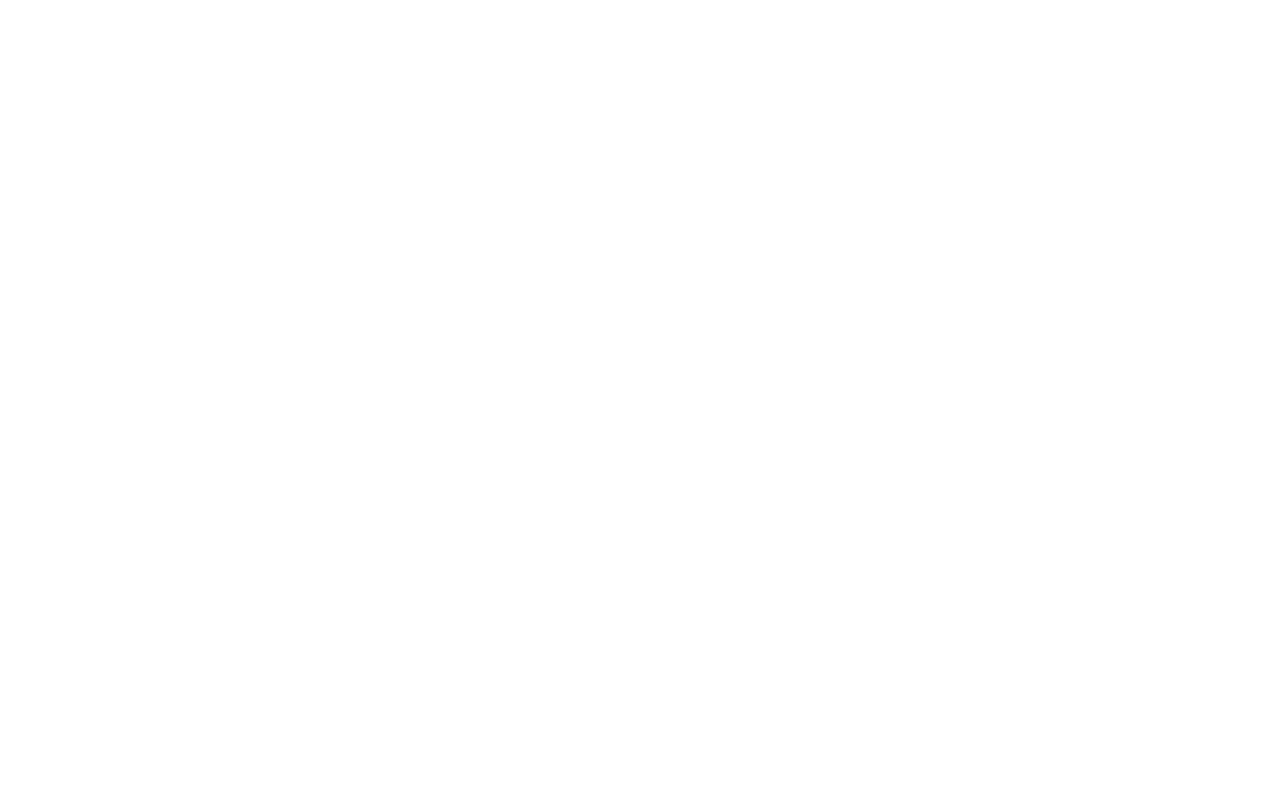
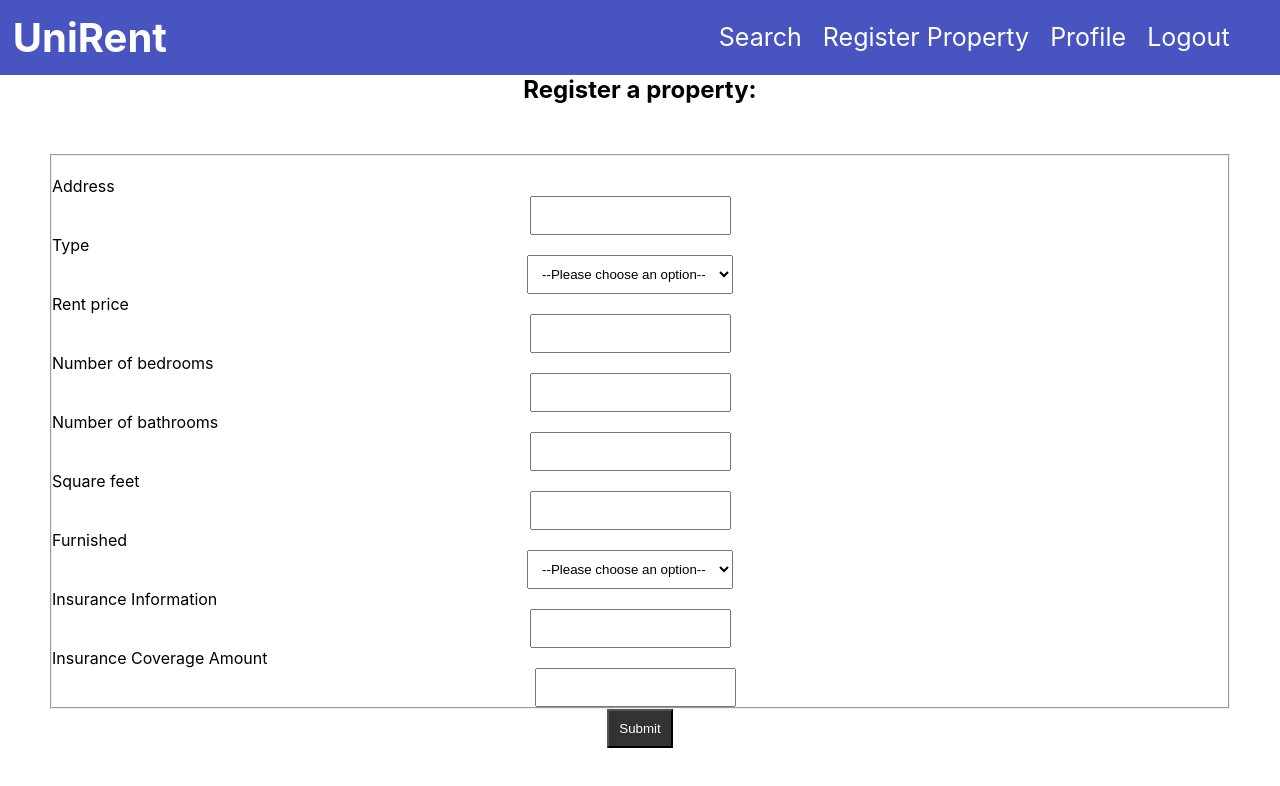
Before and after one commit to lukesno/cpsc-471, a React (Create React App) app in the folder Client/: page /register-property in a window 1280 px wide. Before the commit this address had no page. Shown: the top 786 px of the page. Built offline with nearby package versions, Linux system fonts and the light colour scheme.

Commit message:
property registration

```diff
--- a/Client/src/App.js
+++ b/Client/src/App.js
@@ -10,10 +10,9 @@
 import Search from './Pages/Search';
 import UserRegistration from './Pages/UserRegistration';
 import PropertyView from './Pages/PropertyView';
+import PropertyRegistration from './Pages/PropertyRegistration';
 
 function App() {
-
-  // sample data to display search results
 
   return (
     <BrowserRouter>
@@ -24,6 +23,7 @@
             <Route exact path="/profile" element={<div><Navbar/><Profile/></div>}/>
             <Route exact path="/register" element={<div><UserRegistration/></div>}/>
             <Route exact path="/search/property" element={<div><Navbar/><PropertyView /></div>}/>
+            <Route exact path="/register-property" element={<div><Navbar/><PropertyRegistration/></div>}/>
           </Routes>
       </div>
     </BrowserRouter>
--- a/Client/src/Components/Navbar.js
+++ b/Client/src/Components/Navbar.js
@@ -6,8 +6,9 @@
         <nav className="Navbar">
             <h1>UniRent</h1>
             <div className="links">
-                <Link to="/search">Search</Link>
-                <Link to="/profile">Profile</Link>
+                <Link to="/search">Search&nbsp;&nbsp;&nbsp;</Link>
+                <Link to="/register-property">Register Property&nbsp;&nbsp;&nbsp;</Link>
+                <Link to="/profile">Profile&nbsp;&nbsp;&nbsp;</Link>
                 <Link to="/">Logout</Link>
             </div>
         </nav>
--- a/Client/src/Pages/PropertyRegistration.css
+++ /dev/null
@@ -1 +0,0 @@
-@import url("https://fonts.googleapis.com/css2?family=Archivo&display=swap%22");
--- a/Client/src/Pages/PropertyRegistration.js
+++ b/Client/src/Pages/PropertyRegistration.js
@@ -1,4 +1,3 @@
-import './PropertyRegistration.css';
 import { useState } from 'react';
 
 export default function PropertyRegistration() {
@@ -22,7 +21,7 @@
     }
 
     return (
-        <div className="wrapper">
+        <div className="propertyRegistration">
             <h2>Register a property:</h2>
 
             <form onSubmit={handleSubmit}>
@@ -64,12 +63,22 @@
                     </label>
 
                     <label>
-                        <p>Furnishing</p>
+                        <p>Furnished</p>
                         <select name="type" value={type} onChange={(e) => setFurnishing(e.target.value)}>
                             <option value="">--Please choose an option--</option>
                             <option value="furnished">Furnished</option>
                             <option value="unfurnished">Unfurnished</option>
                         </select>
+                    </label>
+
+                    <label>
+                        <p>Insurance Information</p>
+                        <input/>
+                    </label>
+
+                    <label>
+                        <p>Insurance Coverage Amount</p>
+                        <input/>
                     </label>
 
                 </fieldset>
```
